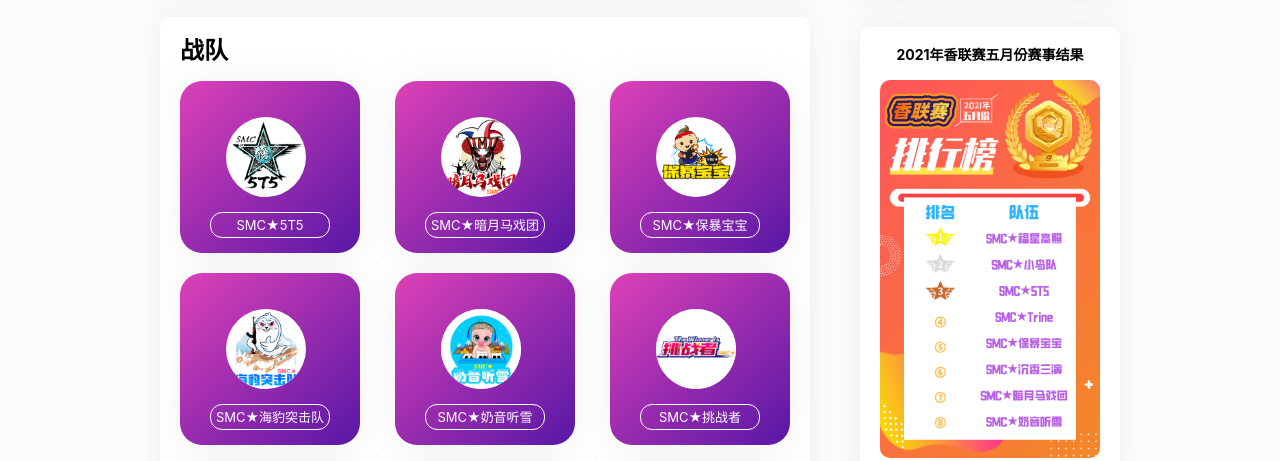
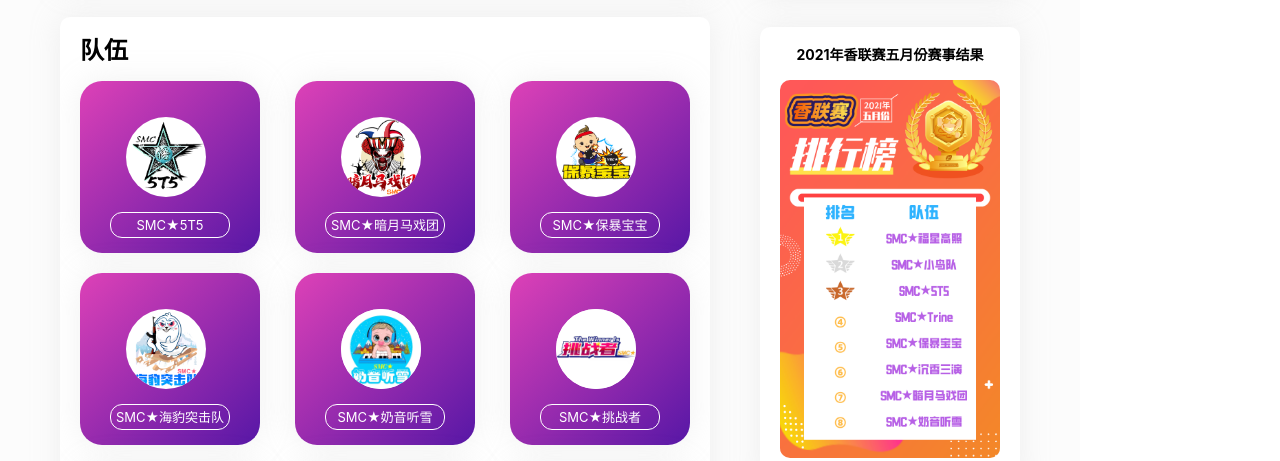
Before and after one commit to PlusOneToX/XNKL, a plain HTML site: page index.html in a window 1280 px wide. Shown: the part 565-1026 px from the top of the page. Drawn offline with Linux system fonts and the light colour scheme.

Commit message:
页面视觉补丁

```diff
--- a/index.html
+++ b/index.html
@@ -141,7 +141,7 @@
                 </div>
 
                 <div class="breadcrumbs" id="cluball">
-                    <h2>战队</h2>
+                    <h2>队伍</h2>
 
                     <div class="d-flex justify-content-between flex-wrap align-content-start clbu_null">
 
--- a/scss/index.scss
+++ b/scss/index.scss
@@ -21,6 +21,7 @@ a:hover {
 }
 
 body {
+    width: 1080px;
     min-width: 1080px;
 }
 
```
Also changed, not shown: css/index.css, 1 other file.
